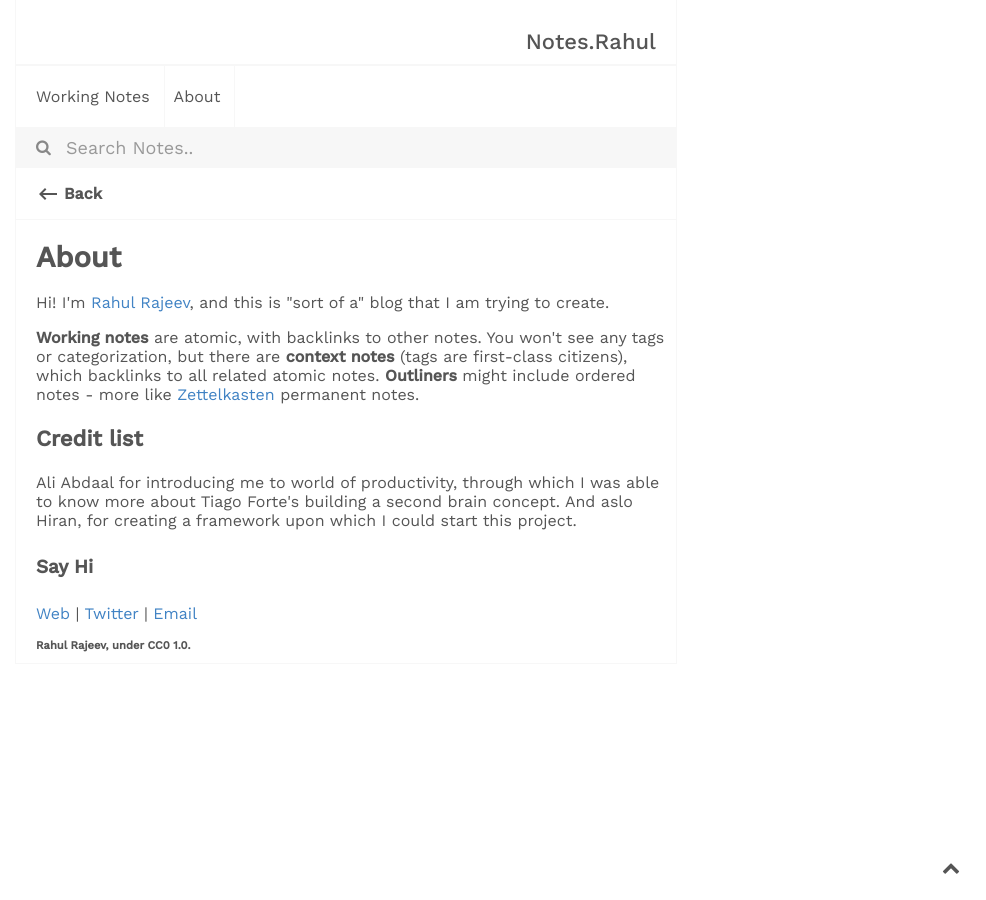
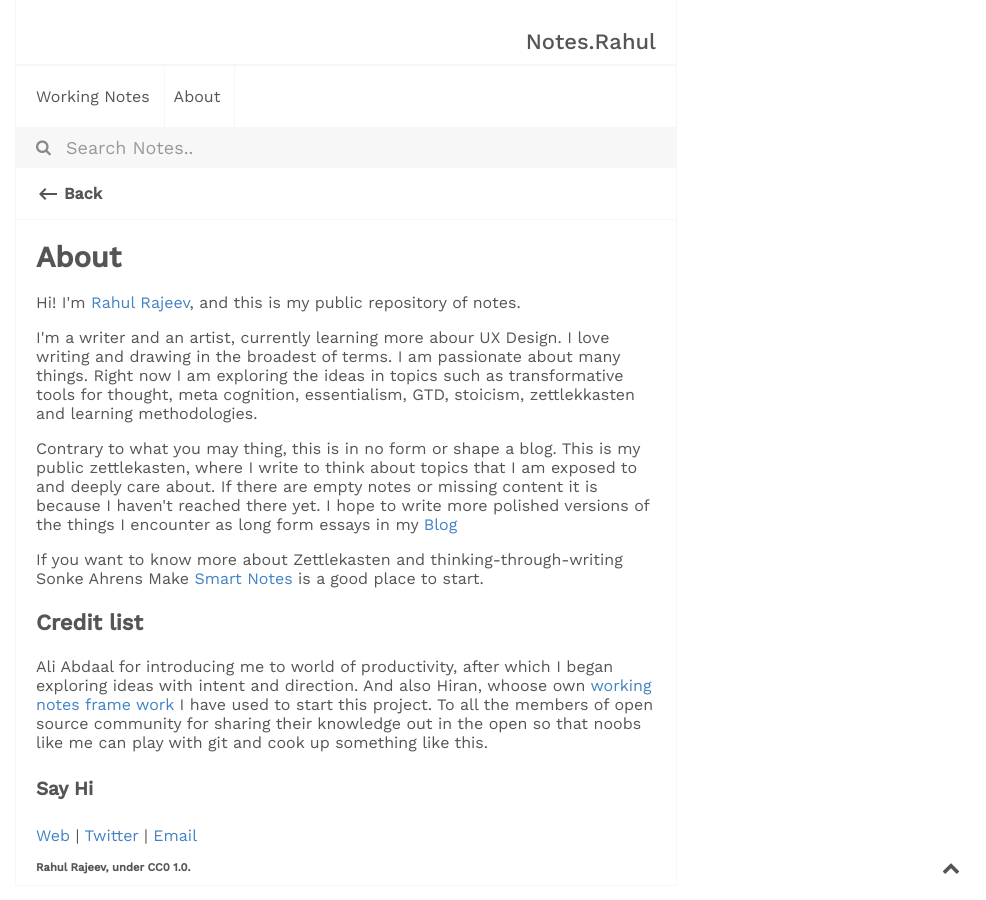
Before and after one commit to drawablex86/notes.archived, a Jekyll site: the page built from about.md, in a window 1280 px wide. Shown: the whole page, without its empty margins (294-1280 px from the left). Built offline with Jekyll 4.4.1, drawn with Linux system fonts in a browser that asks for light colours.

Commit message:
Update about.md

```diff
--- a/about.md
+++ b/about.md
@@ -6,14 +6,19 @@ content-type: eg
 ---
 
 
-Hi! I'm [Rahul Rajeev](https://www.instagram.com/rdrawsstuff/), and this is "sort of a" blog that I am trying to create.
+Hi! I'm [Rahul Rajeev](https://www.instagram.com/rdrawsstuff/), and this is my public repository of notes.
 
-**Working notes** are atomic, with backlinks to other notes. You won't see any tags or categorization, but there are **context notes** (tags are first-class citizens), which backlinks to all related atomic notes. **Outliners** might include ordered notes - more like [Zettelkasten](https://eugeneyan.com/writing/note-taking-zettelkasten/) permanent notes.
+I'm a writer and an artist, currently learning more abour UX Design. I love writing and drawing in the broadest of terms. I am passionate about many things. Right now I am exploring the ideas in topics such as transformative tools for thought, meta cognition, essentialism, GTD, stoicism, zettlekkasten and learning methodologies.
 
+
+Contrary to what you may thing, this is in no form or shape a blog. This is my public zettlekasten, where I write to think about topics that I am exposed to and deeply care about. If there are empty notes or missing content it is because I haven't reached there yet. I hope to write more polished versions of the things I encounter as long form essays in my [Blog](https://medium.com/@rahulrajeev9)
+
+
+If you want to know more about Zettlekasten and thinking-through-writing Sonke Ahrens Make [Smart Notes](https://www.amazon.com/gp/product/B06WVYW33Y/ref=dbs_a_def_rwt_bibl_vppi_i0) is a good place to start.
 
 
 ### Credit list
-Ali Abdaal for introducing me to  world of productivity, through which I was able to know more about Tiago Forte's building a second brain concept. And aslo Hiran, for creating a framework upon which I could start this project.
+Ali Abdaal for introducing me to  world of productivity, after which I began exploring ideas with intent and direction. And also Hiran, whoose own [working notes frame work](https://notes.hiran.in/) I have used to start this project. To all the members of open source community for sharing their knowledge out in the open so that noobs like me can play with git and cook up something like this.
 
 #### Say Hi
-[Web](http://drawable.in) | [Twitter](http://twitter.com/inkofwinter) | [Email](mailto:artbynjan@gmail.com)
+[Web](http://drawable.in) | [Twitter](http://twitter.com/inkofwinter) | [Email](mailto:rahulrajeev1975@gmail.com)
```
